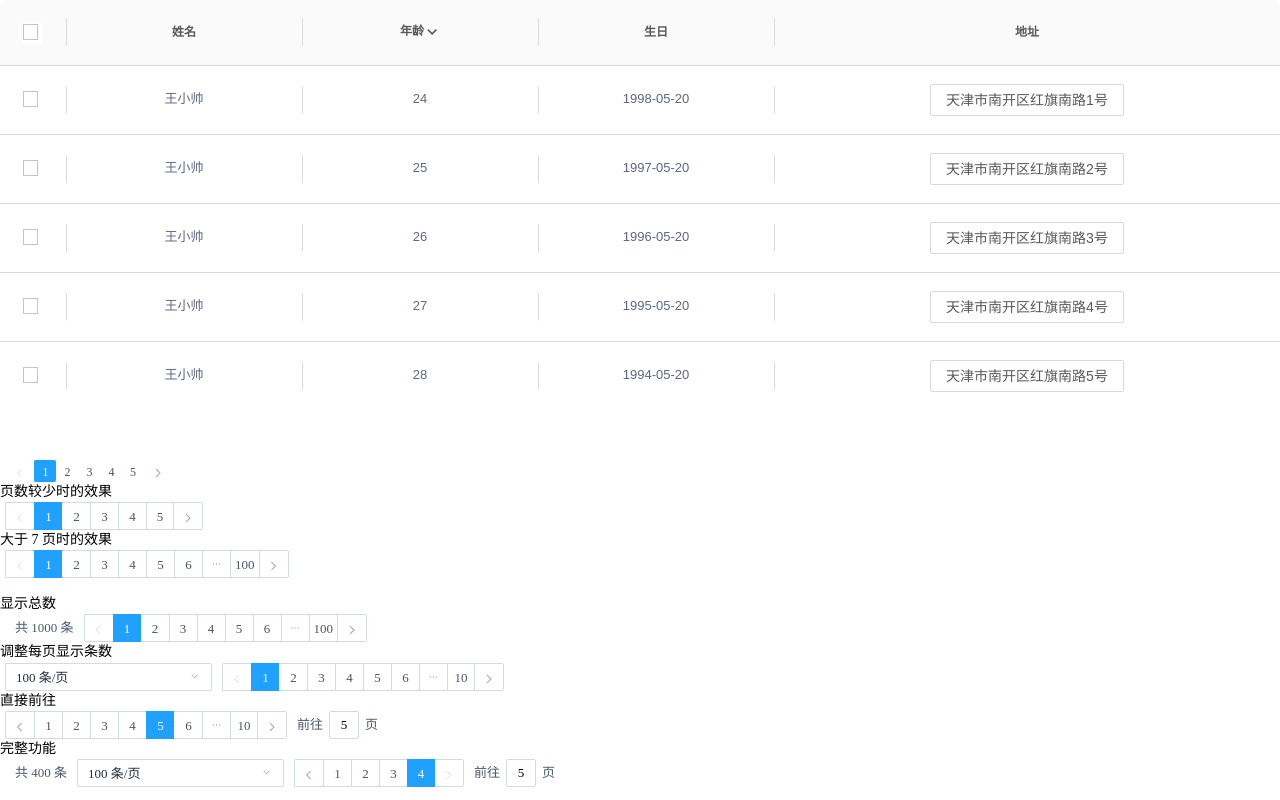
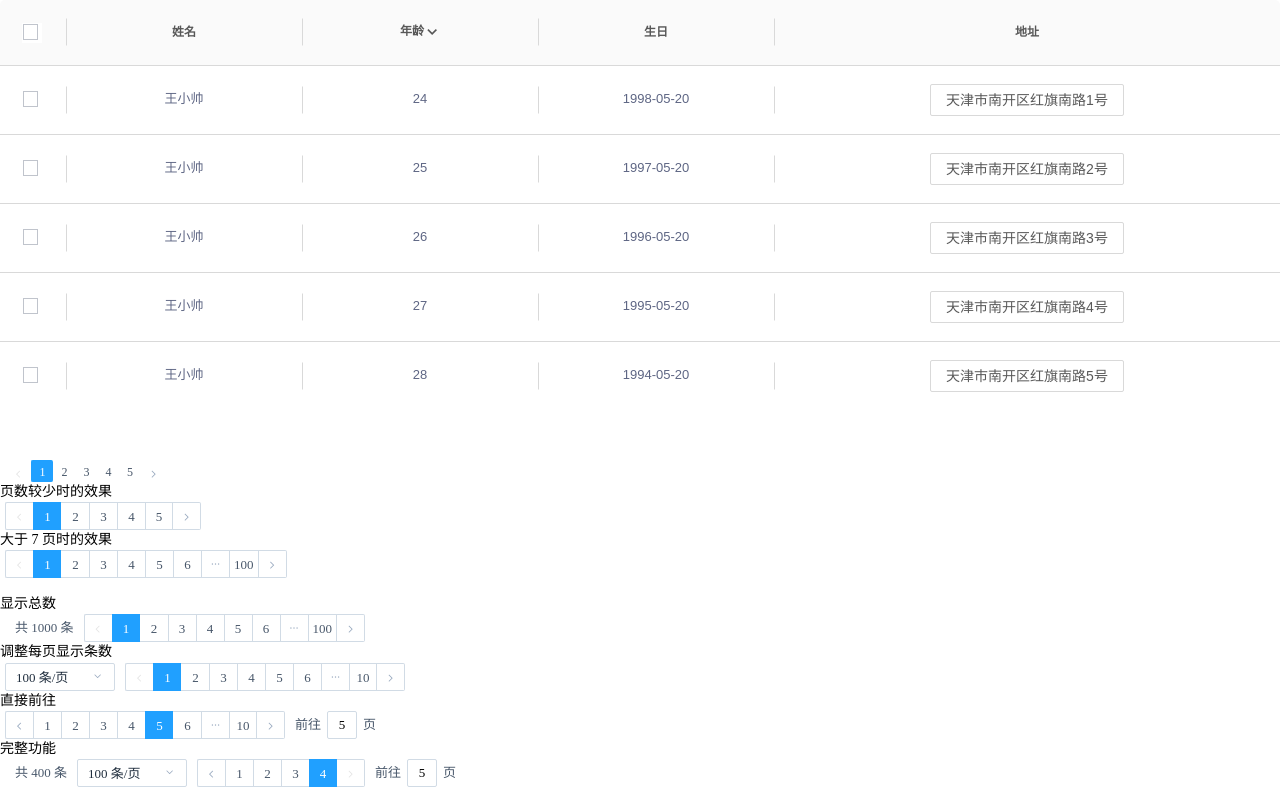
Before and after one commit to hanbingxu82/tinkerbell-ui-react, a React (Create React App) app: page / in a window 1280 px wide. Shown: the top 800 px of the page. Built offline with nearby package versions, Linux system fonts and the light colour scheme.

Commit message:
fix:调整 Pagination 页码组件

```diff
--- a/src/packages/Pagination/Pager.tsx
+++ b/src/packages/Pagination/Pager.tsx
@@ -2,12 +2,11 @@
  * @Author: 韩旭小天才 905583741@qq.com
  * @Date: 2022-06-06 17:30:47
  * @LastEditors: 韩旭小天才 905583741@qq.com
- * @LastEditTime: 2022-06-07 13:00:10
+ * @LastEditTime: 2022-06-07 17:08:24
  * @FilePath: /tinkerbell-ui-react/src/packages/Pagination/Pager.tsx
  * @Description: 这是默认设置,请设置`customMade`, 打开koroFileHeader查看配置 进行设置: https://github.com/OBKoro1/koro1FileHeader/wiki/%E9%85%8D%E7%BD%AE
  */
-/* @flow */
-
+// eslint-disable-next-line
 import React, { useState } from 'react'
 import './index.scss'
 
@@ -123,7 +122,7 @@ const Pager: any = (props: any) => {
   const { quickprevIconClass, quicknextIconClass } = state
 
   return (
-    <ul onClick={onPagerClick} className='el-pager'>
+    <ul onClick={onPagerClick} className='tb-pager'>
       {pageCount > 0 && (
         <li className={classnames('number', { active: currentPage === 1 })}>
           1
@@ -133,7 +132,7 @@ const Pager: any = (props: any) => {
       {state.showPrevMore && (
         <li
           className={classnames(
-            'el-icon more btn-quickprev iconfont',
+            'tb-icon more btn-quickprev iconfont',
             quickprevIconClass
           )}
           onMouseEnter={() => {
@@ -161,7 +160,7 @@ const Pager: any = (props: any) => {
       {state.showNextMore && (
         <li
           className={classnames(
-            'el-icon more btn-quicknext iconfont',
+            'tb-icon more btn-quicknext iconfont',
             quicknextIconClass
           )}
           onMouseEnter={() => {
--- a/src/packages/Pagination/Pagination.tsx
+++ b/src/packages/Pagination/Pagination.tsx
@@ -2,12 +2,11 @@
  * @Author: 韩旭小天才 905583741@qq.com
  * @Date: 2022-06-06 17:31:04
  * @LastEditors: 韩旭小天才 905583741@qq.com
- * @LastEditTime: 2022-06-07 15:56:26
+ * @LastEditTime: 2022-06-08 13:32:19
  * @FilePath: /tinkerbell-ui-react/src/packages/Pagination/Pagination.tsx
  * @Description: 这是默认设置,请设置`customMade`, 打开koroFileHeader查看配置 进行设置: https://github.com/OBKoro1/koro1FileHeader/wiki/%E9%85%8D%E7%BD%AE
  */
-/* @flow */
-
+// eslint-disable-next-line
 import React, { useState, useRef, useEffect } from 'react'
 import Pager from './Pager'
 import Select from '../Select'
@@ -48,9 +47,9 @@ const Next = (props: any) => {
 
 const Sizes: any = (props: any) => {
   const { onSizeChange, internalPageSize } = props
-  console.log(internalPageSize,22222)
+  console.log(internalPageSize, 22222)
   return (
-    <span className='el-pagination__sizes'>
+    <span className='tb-pagination__sizes'>
       <Select
         size='small'
         value={internalPageSize}
@@ -59,11 +58,7 @@ const Sizes: any = (props: any) => {
       >
         {props.pageSizes.map((item: any, idx: number) => {
           return (
-            <Select.Option
-              key={idx}
-              value={item}
-              label={item + ' ' + '条/页'}
-            />
+            <Select.Option key={idx} value={item} label={item + ' 条/页'} />
           )
         })}
       </Select>
@@ -73,7 +68,7 @@ const Sizes: any = (props: any) => {
 
 const Total = (props: any) => {
   return typeof props.total === 'number' ? (
-    <span className='el-pagination__total'>共 {props.total} 条</span>
+    <span className='tb-pagination__total'>共 {props.total} 条</span>
   ) : (
     <span />
   )
@@ -86,17 +81,17 @@ const Jumper = (props: any) => {
 
   function handleFocus() {}
   return (
-    <span className='el-pagination__jump'>
+    <span className='tb-pagination__jump'>
       前往
       <input
-        className='el-pagination__editor'
+        className='tb-pagination__editor'
         type='number'
         min={1}
         max={props.internalPageCount}
         defaultValue={props.internalCurrentPage}
         onBlur={handleChange}
         onKeyUp={(e: any) => {
-          if (e.keyCode == 13) {
+          if (e.keyCode === 13 || e.keyCode === '13') {
             handleChange(e)
           }
         }}
@@ -164,6 +159,7 @@ const Pagination: any = (props: any) => {
       pageCount: props.pageCount
     })
     watchITP.current = 'watchITP'
+    // eslint-disable-next-line react-hooks/exhaustive-deps
   }, [
     props.currentPage,
     props.pageSizes,
@@ -183,7 +179,7 @@ const Pagination: any = (props: any) => {
       })
       watchITP.current = ''
     }
-  }, [state.internalPageSize, state.total, state.pageCount])
+  }, [state.internalPageSize, state.total, state.pageCount]) // eslint-disable-line
 
   function pre(): void {
     const oldPage = state.internalCurrentPage
@@ -293,18 +289,19 @@ const Pagination: any = (props: any) => {
       onSizeChange && onSizeChange(state.internalPageSize)
       watchPageSize.current = ''
     }
-  }, [state.internalPageSize])
+  }, [state.internalPageSize]) // eslint-disable-line react-hooks/exhaustive-deps
+
   useEffect(() => {
     initComponent.current = false
     setState({
       ...state,
       internalCurrentPage: currentPage ? getValidCurrentPage(currentPage) : 1
     })
-  }, [])
+  }, []) // eslint-disable-line react-hooks/exhaustive-deps
   const className = classnames({
-    'el-pagination': true,
-    'el-pagination__rightwrapper': false,
-    'el-pagination--small': props.small
+    'tb-pagination': true,
+    'tb-pagination__rightwrapper': false,
+    'tb-pagination--small': props.small
   })
 
   const children: any = []
--- a/src/packages/Pagination/index.scss
+++ b/src/packages/Pagination/index.scss
@@ -1,12 +1,11 @@
-
-.el-pagination {
+.tb-pagination {
   white-space: nowrap;
   padding: 2px 5px;
   color: #48576a
 }
 
-.el-pagination button,
-.el-pagination span {
+.tb-pagination button,
+.tb-pagination span {
   display: inline-block;
   font-size: 13px;
   min-width: 28px;
@@ -16,44 +15,44 @@
   box-sizing: border-box
 }
 
-.el-pagination .el-select .el-input {
+.tb-pagination .tb-select .tb-input {
   width: 110px
 }
 
-.el-pagination .el-select .el-input input {
+.tb-pagination .tb-select .tb-input input {
   padding-right: 25px;
   border-radius: 2px;
   height: 28px
 }
 
-.el-pagination button {
+.tb-pagination button {
   border: none;
   padding: 0 6px;
   background: 0 0
 }
 
-.el-pagination button:focus {
+.tb-pagination button:focus {
   outline: 0
 }
 
-.el-pagination button:hover {
+.tb-pagination button:hover {
   color: #20a0ff
 }
 
-.el-pagination button.disabled {
+.tb-pagination button.disabled {
   color: #e4e4e4;
   background-color: #fff;
   cursor: not-allowed
 }
 
-.el-pager li,
-.el-pager li.btn-quicknext:hover,
-.el-pager li.btn-quickprev:hover {
+.tb-pager li,
+.tb-pager li.btn-quicknext:hover,
+.tb-pager li.btn-quickprev:hover {
   cursor: pointer
 }
 
-.el-pagination .btn-next,
-.el-pagination .btn-prev {
+.tb-pagination .btn-next,
+.tb-pagination .btn-prev {
   background: center center no-repeat #fff;
   background-size: 16px;
   border: 1px solid #d1dbe5;
@@ -62,26 +61,33 @@
   color: #97a8be
 }
 
-.el-pagination .btn-next .el-icon,
-.el-pagination .btn-prev .el-icon {
+.tb-pagination .btn-next .tb-icon,
+.tb-pagination .btn-prev .tb-icon {
   display: block;
   font-size: 12px
 }
 
-.el-pagination .btn-prev {
+.tb-pagination .btn-next .iconfont,
+.tb-pagination .btn-prev .iconfont {
+  font-size: 13px;
+  line-height: 28px;
+  // vertical-align: initial;
+}
+
+.tb-pagination .btn-prev {
   border-radius: 2px 0 0 2px;
   border-right: 0
 }
 
-.el-pagination .btn-next {
+.tb-pagination .btn-next {
   border-radius: 0 2px 2px 0;
   border-left: 0
 }
 
-.el-pagination--small .btn-next,
-.el-pagination--small .btn-prev,
-.el-pagination--small .el-pager li,
-.el-pagination--small .el-pager li:last-child {
+.tb-pagination--small .btn-next,
+.tb-pagination--small .btn-prev,
+.tb-pagination--small .tb-pager li,
+.tb-pagination--small .tb-pager li:last-child {
   border-color: transparent;
   font-size: 12px;
   line-height: 22px;
@@ -89,40 +95,40 @@
   min-width: 22px
 }
 
-.el-pagination--small .arrow.disabled {
+.tb-pagination--small .arrow.disabled {
   visibility: hidden
 }
 
-.el-pagination--small .el-pager li {
+.tb-pagination--small .tb-pager li {
   border-radius: 2px
 }
 
-.el-pagination__sizes {
+.tb-pagination__sizes {
   margin: 0 10px 0 0
 }
 
-.el-pagination__sizes .el-input .el-input__inner {
+.tb-pagination__sizes .tb-input .tb-input__inner {
   font-size: 13px;
   border-color: #d1dbe5
 }
 
-.el-pagination__sizes .el-input .el-input__inner:hover {
+.tb-pagination__sizes .tb-input .tb-input__inner:hover {
   border-color: #20a0ff
 }
 
-.el-pagination__jump {
+.tb-pagination__jump {
   margin-left: 10px
 }
 
-.el-pagination__total {
+.tb-pagination__total {
   margin: 0 10px
 }
 
-.el-pagination__rightwrapper {
+.tb-pagination__rightwrapper {
   float: right
 }
 
-.el-pagination__editor {
+.tb-pagination__editor {
   border: 1px solid #d1dbe5;
   border-radius: 2px;
   line-height: 18px;
@@ -135,25 +141,25 @@
   -moz-appearance: textfield
 }
 
-.el-pager,
-.el-pager li {
+.tb-pager,
+.tb-pager li {
   vertical-align: top;
   display: inline-block;
   margin: 0
 }
 
-.el-pagination__editor::-webkit-inner-spin-button,
-.el-pagination__editor::-webkit-outer-spin-button {
+.tb-pagination__editor::-webkit-inner-spin-button,
+.tb-pagination__editor::-webkit-outer-spin-button {
   -webkit-appearance: none;
   margin: 0
 }
 
-.el-pagination__editor:focus {
+.tb-pagination__editor:focus {
   outline: 0;
   border-color: #20a0ff
 }
 
-.el-pager {
+.tb-pager {
   -webkit-user-select: none;
   -moz-user-select: none;
   -ms-user-select: none;
@@ -163,7 +169,7 @@
   padding: 0
 }
 
-.el-pager li {
+.tb-pager li {
   padding: 0 4px;
   border: 1px solid #d1dbe5;
   border-right: 0;
@@ -176,26 +182,26 @@
   text-align: center
 }
 
-.el-pager li:last-child {
+.tb-pager li:last-child {
   border-right: 1px solid #d1dbe5
 }
 
-.el-pager li.btn-quicknext,
-.el-pager li.btn-quickprev {
+.tb-pager li.btn-quicknext,
+.tb-pager li.btn-quickprev {
   line-height: 28px;
   color: #97a8be
 }
 
-.el-pager li.active+li {
+.tb-pager li.active+li {
   border-left: 0;
   padding-left: 5px
 }
 
-.el-pager li:hover {
+.tb-pager li:hover {
   color: #20a0ff
 }
 
-.el-pager li.active {
+.tb-pager li.active {
   border-color: #20a0ff;
   background-color: #20a0ff;
   color: #fff;
--- a/src/packages/Pagination/index.tsx
+++ b/src/packages/Pagination/index.tsx
@@ -2,7 +2,7 @@
  * @Author: 韩旭小天才 905583741@qq.com
  * @Date: 2022-06-06 17:31:12
  * @LastEditors: 韩旭小天才 905583741@qq.com
- * @LastEditTime: 2022-06-06 18:30:08
+ * @LastEditTime: 2022-06-08 13:21:01
  * @FilePath: /tinkerbell-ui-react/src/packages/Pagination/index.tsx
  * @Description: 这是默认设置,请设置`customMade`, 打开koroFileHeader查看配置 进行设置: https://github.com/OBKoro1/koro1FileHeader/wiki/%E9%85%8D%E7%BD%AE
  */
```
